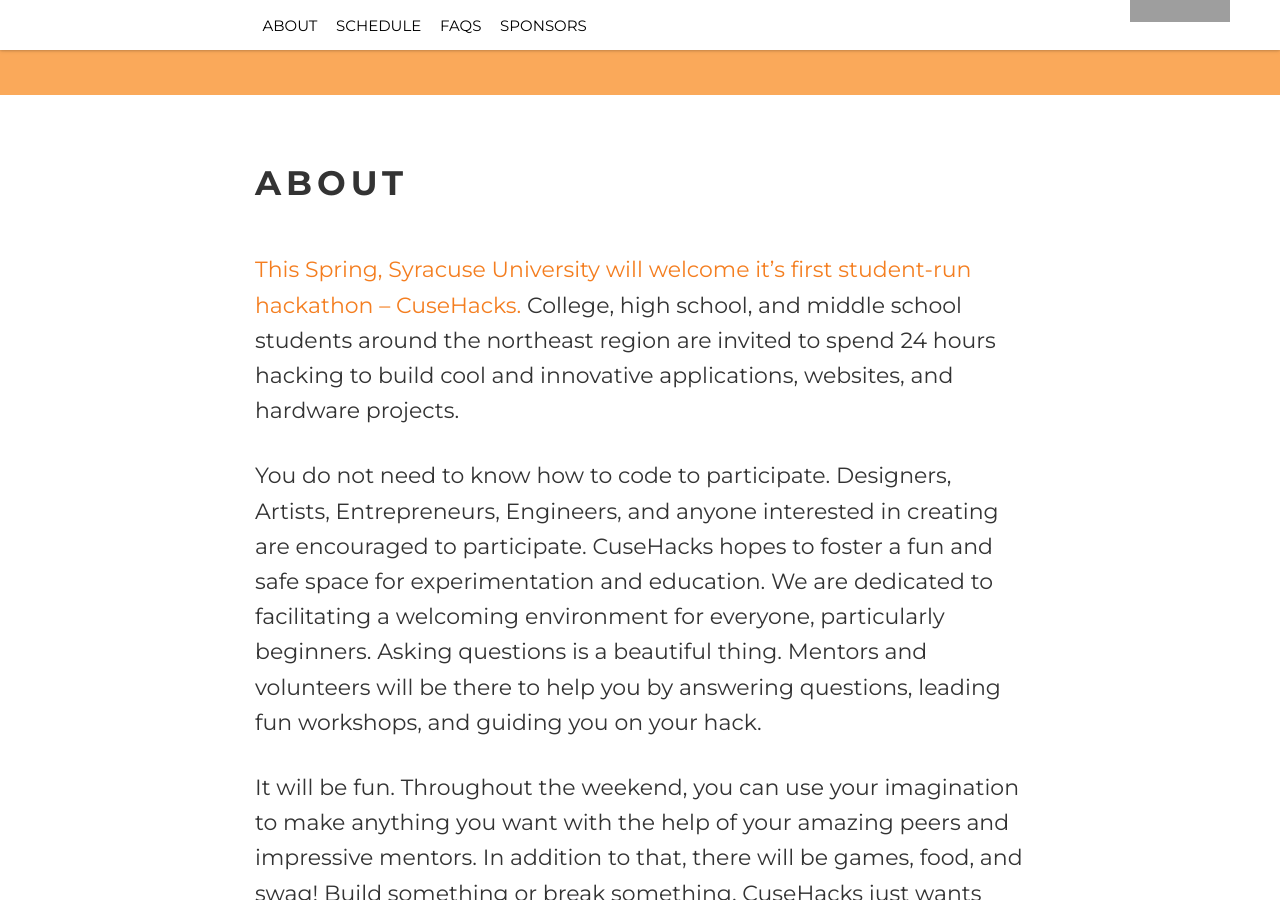
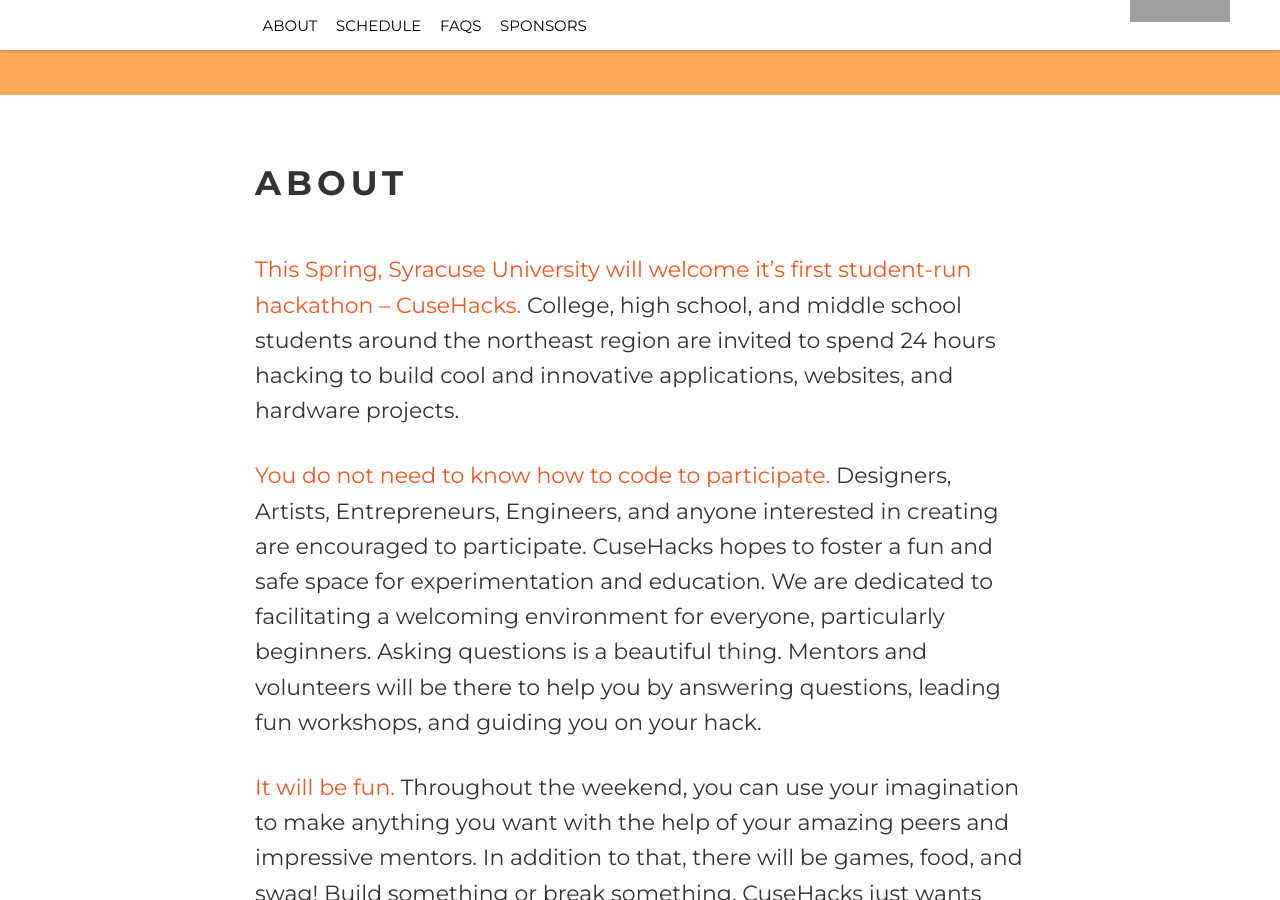
Before and after one commit to innovateorange/cusehacks, a Jekyll site: the page built from index.html, in a window 1280 px wide and 900 px high, scrolled down 895 px. Built offline with Jekyll 4.4.1, drawn with Linux system fonts in a browser that asks for light colours; nearby versions of some CDN libraries; some of the changed text lies outside the part shown; grey boxes are pictures that could not be loaded.

Commit message:
bold and orange

```diff
--- a/css/original.css
+++ b/css/original.css
@@ -198,7 +198,7 @@
 }
 
 .about .sub-header {
-  color: #F47E20;
+  color: #F05724;
   font-weight: 500;
 }
 /*.about p span {
--- a/index.html
+++ b/index.html
@@ -16,7 +16,7 @@
       </p>
       <br>
       <p>
-        You do not need to know how to code to participate.
+        <span class="sub-header">You do not need to know how to code to participate.</span>
         Designers, Artists, Entrepreneurs, Engineers, and anyone interested in creating are encouraged to participate.
         CuseHacks hopes to foster a fun and safe space for experimentation and education. We are dedicated to facilitating a welcoming environment for everyone, particularly beginners.
         Asking questions is a beautiful thing.
@@ -24,7 +24,7 @@
       </p>
       <br>
       <p>
-        It will be fun. Throughout the weekend, you can use your imagination to make anything you want with the help of your amazing peers and impressive mentors.
+        <span class="sub-header">It will be fun. </span>Throughout the weekend, you can use your imagination to make anything you want with the help of your amazing peers and impressive mentors.
         In addition to that, there will be games, food, and swag! Build something or break something.
         CuseHacks just wants you to have a great experience meeting new people, working with friends, and gaining new skills, learning about the possibilities of technology.
       </p>
```
